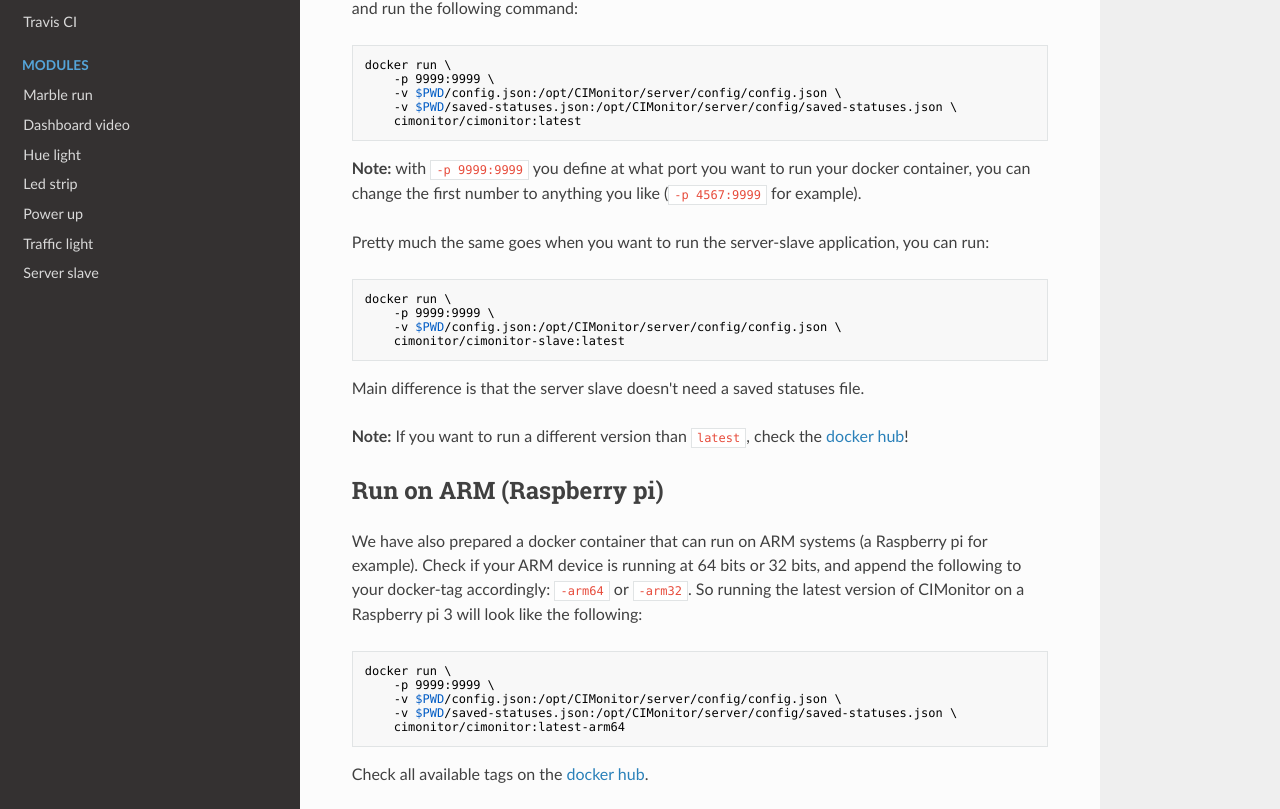
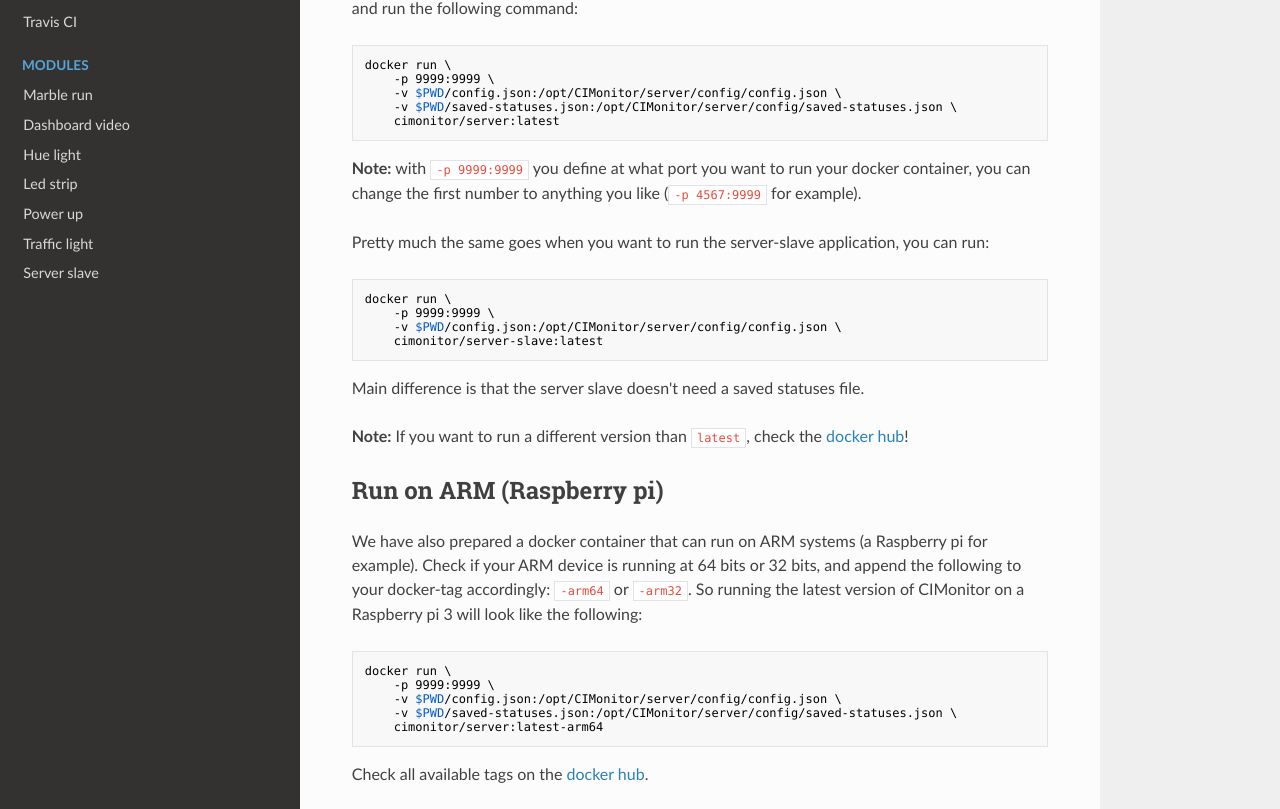
Before and after one commit to FuturePortal/CIMonitor, an MkDocs documentation site: the page built from docs/setup/run-with-docker.md, in a window 1280 px wide and 1400 px high. Shown: the part 484-1293 px from the top of the window. Built offline with MkDocs 1.6.1, drawn with Linux system fonts in a browser that asks for light colours; nearby versions of some CDN libraries; old or Windows-style settings are respelled for this version of MkDocs.

Commit message:
Update the docs to reference the right image names, and make Travis only build the latest containers on the master branch

````diff
--- a/.travis.yml
+++ b/.travis.yml
@@ -22,7 +22,7 @@ jobs:
       script: make test build-docs
 
     - &build
-      if: branch = build-docker-container
+      if: branch = master
       stage: build
       env:
         - DOCKER_TAG=latest
--- a/docs/setup/run-with-docker.md
+++ b/docs/setup/run-with-docker.md
@@ -18,7 +18,7 @@ docker run \
     -p 9999:9999 \
     -v $PWD/config.json:/opt/CIMonitor/server/config/config.json \
     -v $PWD/saved-statuses.json:/opt/CIMonitor/server/config/saved-statuses.json \
-    cimonitor/cimonitor:latest
+    cimonitor/server:latest
 ```
 
 **Note:** with `-p 9999:9999` you define at what port you want to run your docker container, you can change the first number to anything you like (`-p 4567:9999` for example).
@@ -29,7 +29,7 @@ Pretty much the same goes when you want to run the server-slave application, you
 docker run \
     -p 9999:9999 \
     -v $PWD/config.json:/opt/CIMonitor/server/config/config.json \
-    cimonitor/cimonitor-slave:latest
+    cimonitor/server-slave:latest
 ```
 
 Main difference is that the server slave doesn't need a saved statuses file.
@@ -47,7 +47,7 @@ docker run \
     -p 9999:9999 \
     -v $PWD/config.json:/opt/CIMonitor/server/config/config.json \
     -v $PWD/saved-statuses.json:/opt/CIMonitor/server/config/saved-statuses.json \
-    cimonitor/cimonitor:latest-arm64
+    cimonitor/server:latest-arm64
 ```
 
 Check all available tags on the [docker hub](https://hub.docker.com/u/cimonitor/).
````
